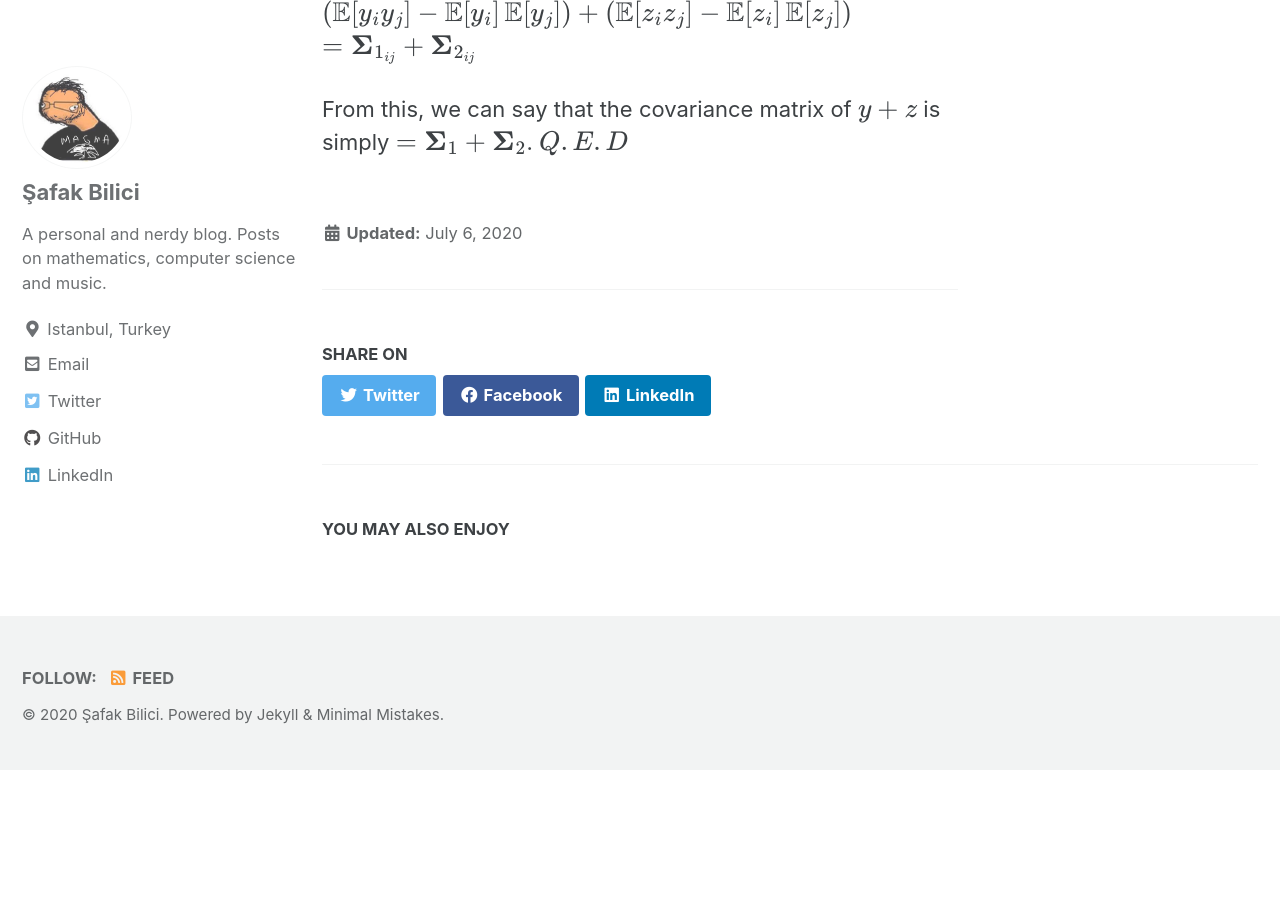
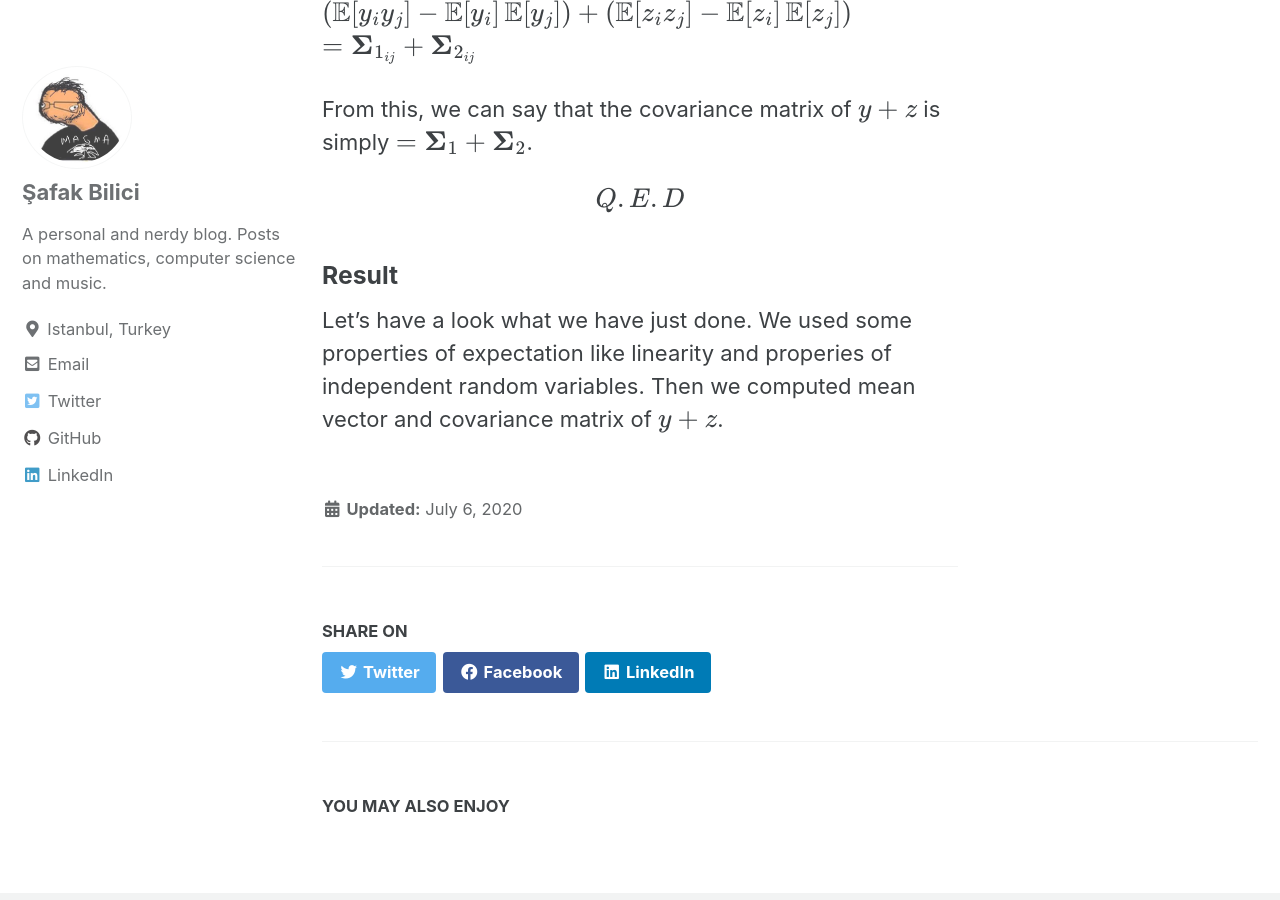
Before and after one commit to safakkbilici/safakkbilici.github.io, a Jekyll site: the page built from _posts/2020-07-06-getting-started.md, in a window 1280 px wide and 900 px high, scrolled down 2145 px. Built offline with Jekyll 4.4.1, drawn with Linux system fonts in a browser that asks for light colours; cached includes are drawn as plain includes; formulas are drawn with MathJax 3; before the commit the page ends 2916 px from its top, so only the background shows below that.

Commit message:
TeX mode ongit add .!

```diff
--- a/_posts/2020-07-06-getting-started.md
+++ b/_posts/2020-07-06-getting-started.md
@@ -45,4 +45,9 @@ $$(\mathop{\mathbb{E}}[y_iy_j] - \mathop{\mathbb{E}}[y_i]\mathop{\mathbb{E}}[y_j
 $$=\boldsymbol\Sigma_{1_{ij}} + \boldsymbol\Sigma_{2_{ij}}$$
 
 From this, we can say that the covariance matrix of $$y+z$$ is simply $$=\boldsymbol\Sigma_{1} + \boldsymbol\Sigma_{2}$$.
+
 $$Q.E.D$$
+
+### Result
+
+Let's have a look what we have just done. We used some properties of expectation like linearity and properies of independent random variables. Then we computed mean vector and covariance matrix of $$y+z$$.
```
